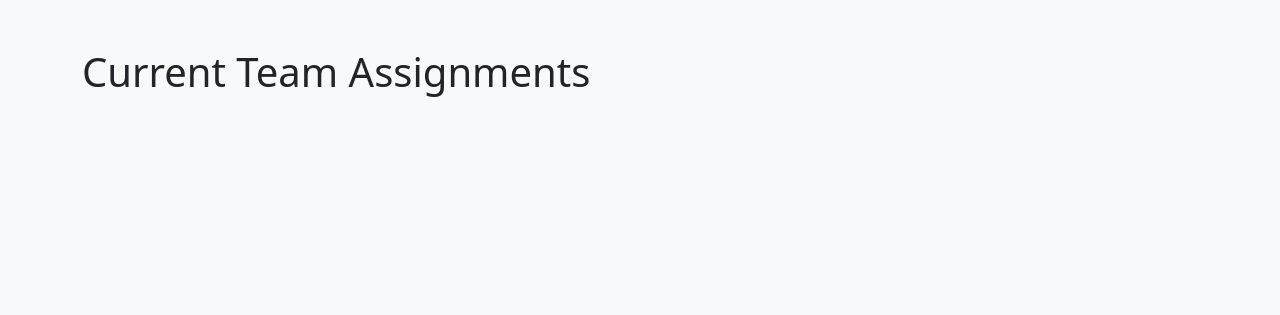
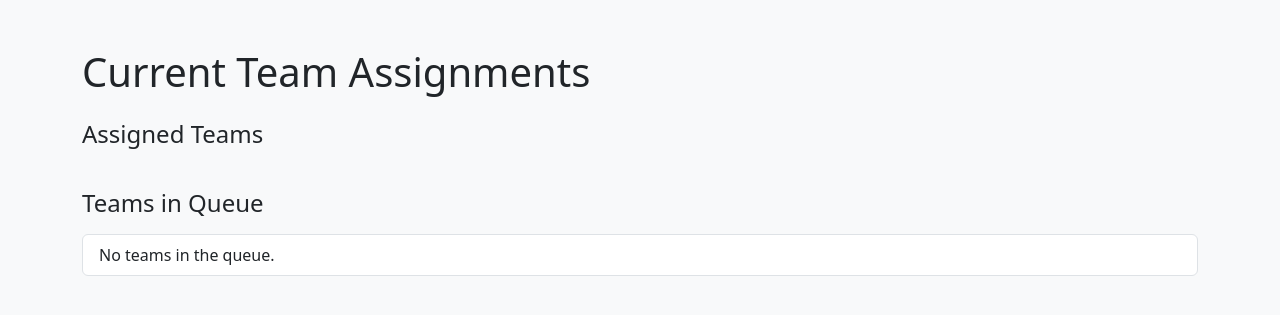
Before and after one commit to PipoAT/ENED_DemoTeam_Assignment, a Flask app: page /assignments in a window 1280 px wide. Shown: the top 315 px of the page. Run offline with Flask 3, Linux system fonts and the light colour scheme; some libraries are stand-ins or nearby versions.

Commit message:
Enhance assignments page to display team queue and assigned teams

```diff
--- a/app.py
+++ b/app.py
@@ -77,7 +77,8 @@ def toggle_active():
 @app.route('/assignments')
 def assignments():
     """Render the assignments page."""
-    return render_template('assignments.html')
+    return render_template('assignments.html', team_queue=team_queue, stations=stations)
+
 
 @app.route('/get_assignments')
 def get_assignments():
--- a/templates/assignments.html
+++ b/templates/assignments.html
@@ -1,37 +1,40 @@
 <!DOCTYPE html>
-<html>
+<html lang="en">
 <head>
-    <title>Live Team Assignments</title>
-    <link href="https://cdn.jsdelivr.net/npm/bootstrap@5.3.0/dist/css/bootstrap.min.css" rel="stylesheet"/>
-    <script>
-        async function fetchAssignments() {
-            let response = await fetch('/get_assignments');
-            let data = await response.json();
-            let list = document.getElementById('assignments_list');
-            list.innerHTML = '';  // Clear old list
-
-            for (let [station, team] of Object.entries(data.stations)) {
-                if (team) {
-                    let li = document.createElement('li');
-                    li.className = 'list-group-item fs-5';
-                    li.textContent = `Station ${station}: Team ${team}`;
-                    list.appendChild(li);
-                }
-            }
-        }
-
-        // Fetch every 5 seconds (adjust as needed)
-        setInterval(fetchAssignments, 5000);
-
-        // Initial fetch when the page loads
-        window.onload = fetchAssignments;
-    </script>
+    <meta charset="UTF-8">
+    <meta name="viewport" content="width=device-width, initial-scale=1.0">
+    <title>Current Team Assignments</title>
+    <link href="https://cdn.jsdelivr.net/npm/bootstrap@5.3.0/dist/css/bootstrap.min.css" rel="stylesheet">
 </head>
 <body class="bg-light">
     <div class="container py-5">
-        <h1>Current Team Assignments</h1>
-        <ul id="assignments_list" class="list-group"></ul>
+        <h1 class="mb-4">Current Team Assignments</h1>
+
+        <h2 class="fs-4 mb-3">Assigned Teams</h2>
+        <ul class="list-group mb-4">
+            {% for station, team in stations.items() %}
+                {% if team %}
+                    <li class="list-group-item d-flex justify-content-between align-items-center">
+                        Team {{ team }} is assigned to Station {{ station }}
+                    </li>
+                {% endif %}
+            {% endfor %}
+        </ul>
+
+        <h2 class="fs-4 mb-3">Teams in Queue</h2>
+        <ul class="list-group">
+            {% if team_queue %}
+                {% for team in team_queue %}
+                    <li class="list-group-item">
+                        {{ team }} (Waiting for a station)
+                    </li>
+                {% endfor %}
+            {% else %}
+                <li class="list-group-item">No teams in the queue.</li>
+            {% endif %}
+        </ul>
     </div>
+
     <script src="https://cdn.jsdelivr.net/npm/bootstrap@5.3.0/dist/js/bootstrap.bundle.min.js"></script>
 </body>
 </html>
```
